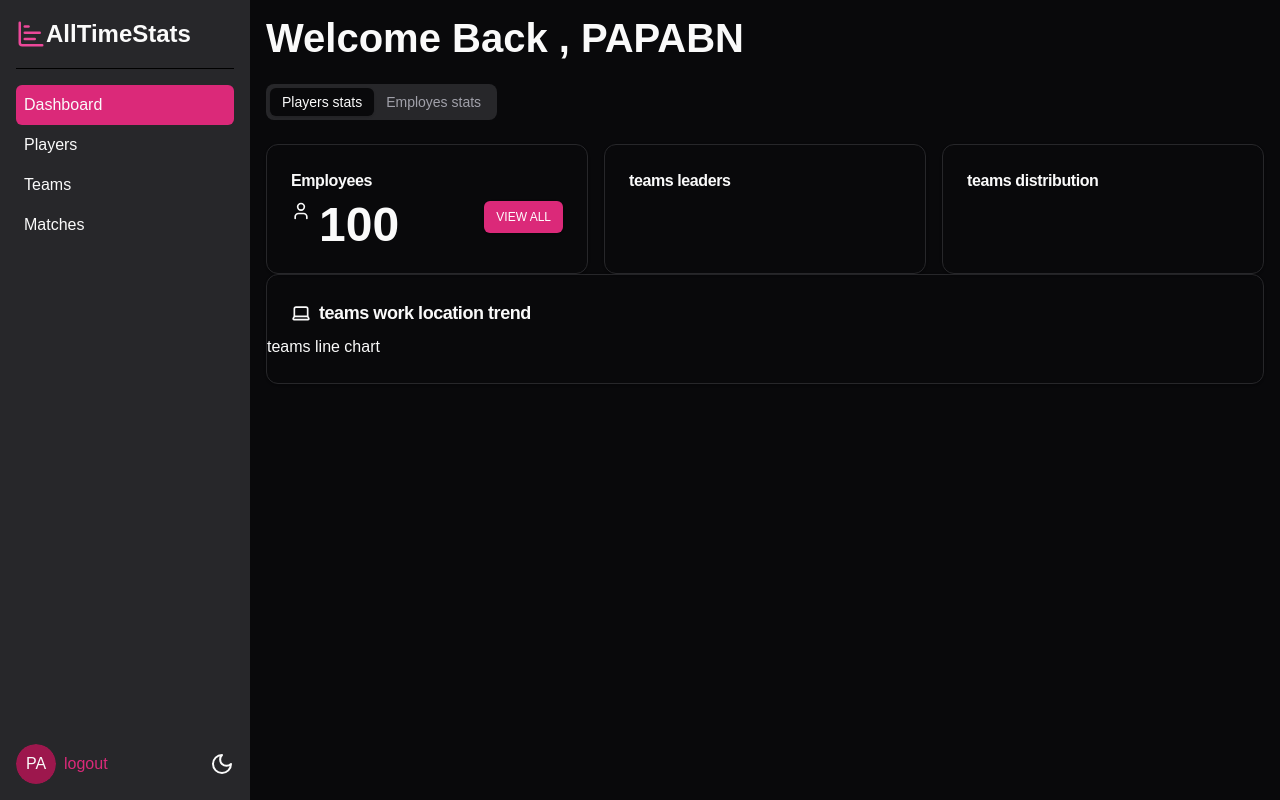
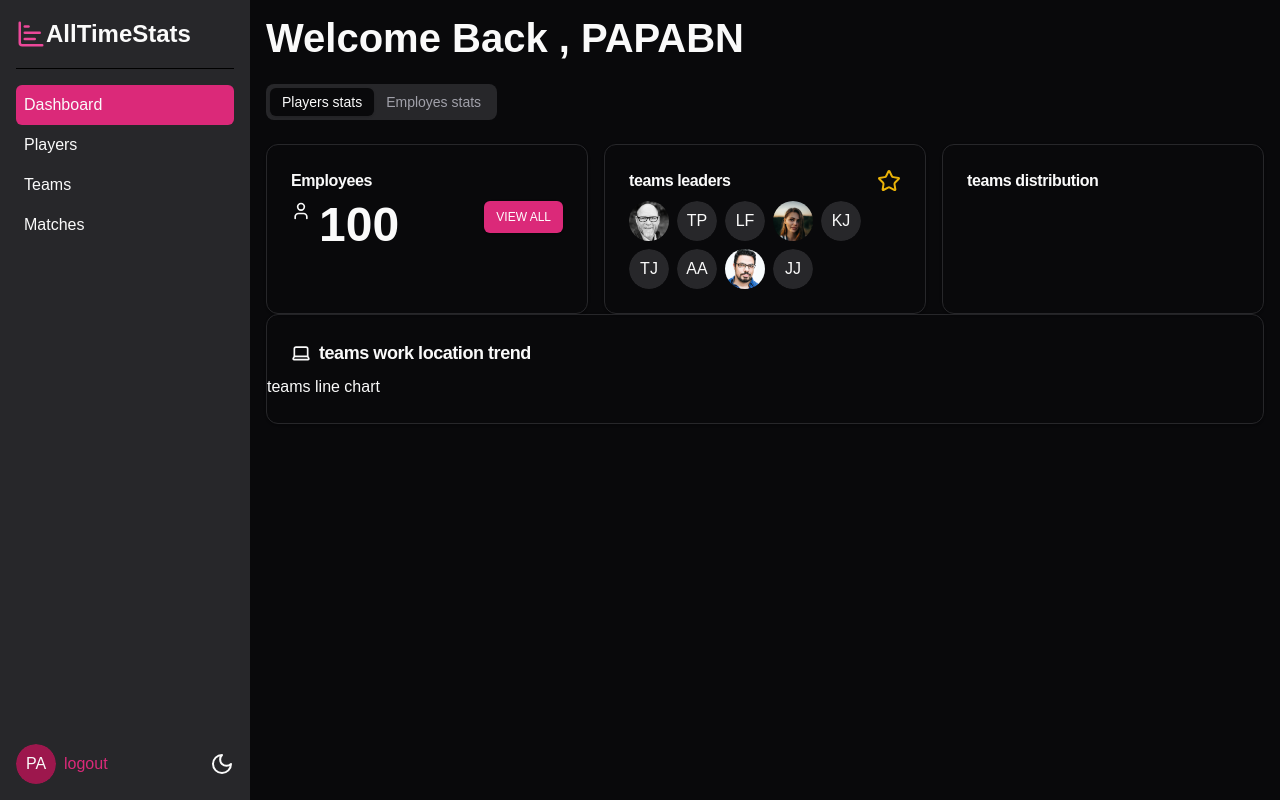
Before and after one commit to BADZA99/Dashboard-UI-nextjs-Shadcn, a Next.js app: page /dashboard in a window 1280 px wide. Built offline with nearby package versions, Linux system fonts and the light colour scheme.

Commit message:
Add the team leaders card content

```diff
--- a/app/dashboard/components/teams/teams-stata.tsx
+++ b/app/dashboard/components/teams/teams-stata.tsx
@@ -1,22 +1,68 @@
-import { Card, CardFooter, CardHeader, CardTitle } from "@/components/ui/card";
+import { Card, CardHeader, CardTitle } from "@/components/ui/card";
 import { CardContent } from "../../../../components/ui/card";
 import {
-  AlertTriangleIcon,
-  BadgeCheckIcon,
   LaptopIcon,
 
+  StarIcon,
+
   UserIcon,
-  UserRoundXIcon,
 } from "lucide-react";
 import Link from "next/link";
 import { Button } from "@/components/ui/button";
+import cm from "@/public/images/cm.jpg";
+import tf from "@/public/images/tf.jpg";
+import rl from "@/public/images/rl.jpg";
+import { Tooltip, TooltipContent, TooltipProvider, TooltipTrigger } from "@/components/ui/tooltip";
+import { Avatar, AvatarFallback } from "@/components/ui/avatar";
+import Image from "next/image";
 
+const teamLeaders = [
+  {
+    firstName: "Colin",
+    lastName: "Murray",
+    avatar: cm,
+  },
+  {
+    firstName: "Tom",
+    lastName: "Phillips",
+  },
+  {
+    firstName: "Liam",
+    lastName: "Fuentes",
+  },
+  {
+    firstName: "Tina",
+    lastName: "Fey",
+    avatar: tf,
+  },
+  {
+    firstName: "Katie",
+    lastName: "Johnson",
+  },
+  {
+    firstName: "Tina",
+    lastName: "Jones",
+  },
+  {
+    firstName: "Amy",
+    lastName: "Adams",
+  },
+  {
+    firstName: "Ryan",
+    lastName: "Lopez",
+    avatar: rl,
+  },
+  {
+    firstName: "Jenny",
+    lastName: "Jones",
+  },
+];
 
 
 export default function PlayersStats() {
   const totalEmployees = 100;
-  const activeEmployees = 98;
-  const employeesActivePercentage = (activeEmployees / totalEmployees) * 100;
+
+
   return (
     <>
       <div className="grid lg:grid-cols-3 gap-4">
@@ -38,9 +84,34 @@ export default function PlayersStats() {
         </Card>
         <Card>
           <CardHeader className="pb-2">
-            <CardTitle className="text-base">teams leaders</CardTitle>
+            <CardTitle className="text-base flex justify-between items-center">
+                <span>teams leaders</span>
+                <StarIcon className=" text-yellow-500" />
+                </CardTitle>
           </CardHeader>
-          <CardContent className="flex justify-between">
+          <CardContent className="flex  flex-wrap gap-2">
+            {teamLeaders.map((teamLeader) => (
+         <TooltipProvider
+         key={teamLeader.firstName}
+         >
+            <Tooltip>
+                <TooltipTrigger asChild>
+                    <Avatar>
+                        {!!teamLeader.avatar && <Image src={teamLeader.avatar} alt={teamLeader.firstName} width={40} height={40} />}
+                        <AvatarFallback>{teamLeader.firstName[0]}
+                            {teamLeader.lastName[0]}
+                        </AvatarFallback>
+                    </Avatar>
+
+                </TooltipTrigger>
+                <TooltipContent
+                    className="bg-background text-foreground rounded-md p-2 shadow-md"
+                >
+                    {teamLeader.firstName} {teamLeader.lastName}
+                </TooltipContent>
+            </Tooltip>
+         </TooltipProvider>
+            ))}
 
           </CardContent>
 
```
